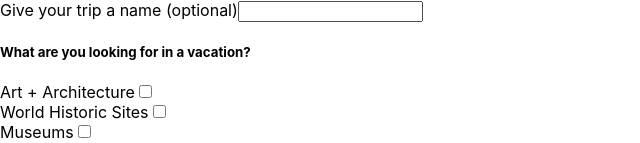
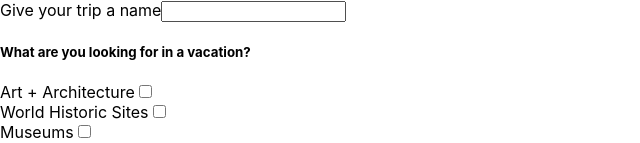
Before and after one commit to thinkful-ei26/ethan-vb-client, a React (Create React App) app: page / in a window 1280 px wide. Shown: the top 143 px of the page, without its empty margins (0-640 px from the left). Built offline with nearby package versions, Linux system fonts and the light colour scheme; no server answers.

Commit message:
added form validators

```diff
--- a/src/components/new-trip-input.js
+++ b/src/components/new-trip-input.js
@@ -14,9 +14,7 @@ export default class Input extends React.Component{
 
     let warning;
     if (this.props.meta.touched && this.props.meta.warning) {
-        warning = (
-            <div className="form-warning">{this.props.meta.warning}</div>
-        );
+        warning = <div className="form-warning">{this.props.meta.warning}</div>;
     }
 
     return(
--- a/src/components/new-trip.js
+++ b/src/components/new-trip.js
@@ -5,6 +5,7 @@ import {Field, reduxForm, reset} from 'redux-form';
 
 import Input from './new-trip-input';
 import { addTrip } from '../actions/trips';
+import {required, notEmpty} from '../validators';
 
 class NewTripForm extends React.Component {
 
@@ -73,10 +74,10 @@ class NewTripForm extends React.Component {
       <Field
             component={Input}
             element="input"
-            label="Give your trip a name (optional)"
+            label="Give your trip a name"
             type="input"
             name="name"
-            // validate={[required, notEmpty, length]}
+            validate={[required, notEmpty]}
       />
       <h5>What are you looking for in a vacation?</h5>
       <Field
@@ -85,7 +86,6 @@ class NewTripForm extends React.Component {
             label="Art + Architecture"
             type="checkbox"
             name="artArchitecture"
-            // validate={[required, notEmpty, length]}
       />
       <Field
             component={Input}
@@ -93,7 +93,6 @@ class NewTripForm extends React.Component {
             label="World Historic Sites"
             type="checkbox"
             name="worldHistoricSites"
-            // validate={[required, notEmpty, length]}
       />
       <Field
             component={Input}
@@ -101,7 +100,6 @@ class NewTripForm extends React.Component {
             label="Museums"
             type="checkbox"
             name="museums"
-            // validate={[required, notEmpty, length]}
       />
       <Field
             component={Input}
@@ -109,7 +107,6 @@ class NewTripForm extends React.Component {
             label="Fine Dining"
             type="checkbox"
             name="fineDining"
-            // validate={[required, notEmpty, length]}
       />
        <Field
             component={Input}
@@ -117,7 +114,6 @@ class NewTripForm extends React.Component {
             label="Shopping"
             type="checkbox"
             name="shopping"
-            // validate={[required, notEmpty, length]}
       />
        <Field
             component={Input}
@@ -125,7 +121,6 @@ class NewTripForm extends React.Component {
             label="Beaches"
             type="checkbox"
             name="beaches"
-            // validate={[required, notEmpty, length]}
       />
        <Field
             component={Input}
@@ -133,7 +128,6 @@ class NewTripForm extends React.Component {
             label="Skiing/Snowboarding"
             type="checkbox"
             name="skiingSnowboarding"
-            // validate={[required, notEmpty, length]}
       />
       <Field
             component={Input}
@@ -141,7 +135,6 @@ class NewTripForm extends React.Component {
             label="Hiking"
             type="checkbox"
             name="hiking"
-            // validate={[required, notEmpty, length]}
       />
        <Field
             component={Input}
@@ -149,7 +142,6 @@ class NewTripForm extends React.Component {
             label="Partying"
             type="checkbox"
             name="partying"
-            // validate={[required, notEmpty, length]}
       />
        <Field
             component={Input}
@@ -157,7 +149,6 @@ class NewTripForm extends React.Component {
             label="Live Music"
             type="checkbox"
             name="liveMusic"
-            // validate={[required, notEmpty, length]}
       />
 
       <Field
@@ -166,7 +157,6 @@ class NewTripForm extends React.Component {
             label="Breweries"
             type="checkbox"
             name="breweries"
-            // validate={[required, notEmpty, length]}
       />
       <Field
             component={Input}
@@ -174,7 +164,6 @@ class NewTripForm extends React.Component {
             label="Distilleries"
             type="checkbox"
             name="distilleries"
-            // validate={[required, notEmpty, length]}
       />
       <Field
             component={Input}
@@ -182,7 +171,6 @@ class NewTripForm extends React.Component {
             label="Vineyards"
             type="checkbox"
             name="vineyards"
-            // validate={[required, notEmpty, length]}
       />
       <Field
             component={Input}
@@ -190,29 +178,14 @@ class NewTripForm extends React.Component {
             label="Gambling"
             type="checkbox"
             name="gambling"
-            // validate={[required, notEmpty, length]}
       />
-      {/* <Field
-            component={NewTripInput}
-            element="input"
-            label="What do you want to do on your trip?"
-            type="checkbox"
-            name="selectedOptions"
-            // validate={[required, notEmpty, length]}
-      >
-        <option value="not-delivered">My delivery hasn't arrived</option>
-        <option value="wrong-item">The wrong item was delivered</option>
-        <option value="missing-part">Part of my order was missing</option>
-        <option value="damaged">Some of my order arrived damaged</option>
-        <option value="other">Other (give details below)</option>
-        </Field>  */}
       <Field
           component={Input}
           element="input"
           label="How long is your trip (in days)?"
           type="number"
           name="duration"
-          // validate={[required, notEmpty, length]}
+          validate={[required, notEmpty]}
       />
       <button type="submit">Add your trip!</button>
     </form>
--- a/src/components/trip-suggestion.js
+++ b/src/components/trip-suggestion.js
@@ -4,6 +4,7 @@ import {Field, reduxForm, reset} from 'redux-form';
 
 import Input from './new-trip-input';
 import { addSuggestion } from '../actions/trips';
+import {required} from '../validators';
 
 class TripSuggestion extends React.Component{
 
@@ -30,7 +31,7 @@ class TripSuggestion extends React.Component{
             label="Your suggestion:"
             type="input"
             name="suggestion"
-            // validate={[required, notEmpty, length]}
+            validate={required}
       />
       <button type="submit">Add!</button>
     </form>
--- /dev/null
+++ b/src/validators.js
@@ -0,0 +1,4 @@
+export const required = value => value ? undefined : 'Required';
+
+export const notEmpty = value =>
+  value.trim() !== '' ? undefined : 'This field must contain a value';
```
